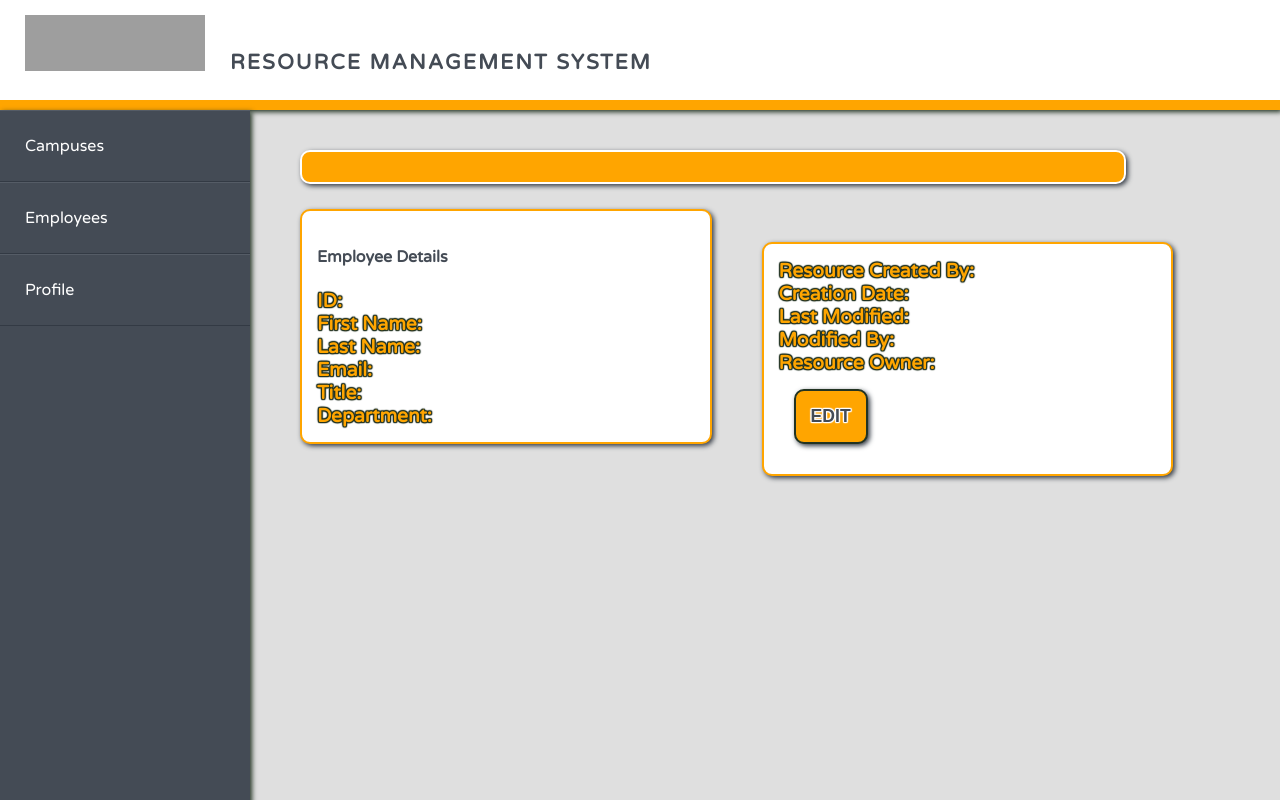
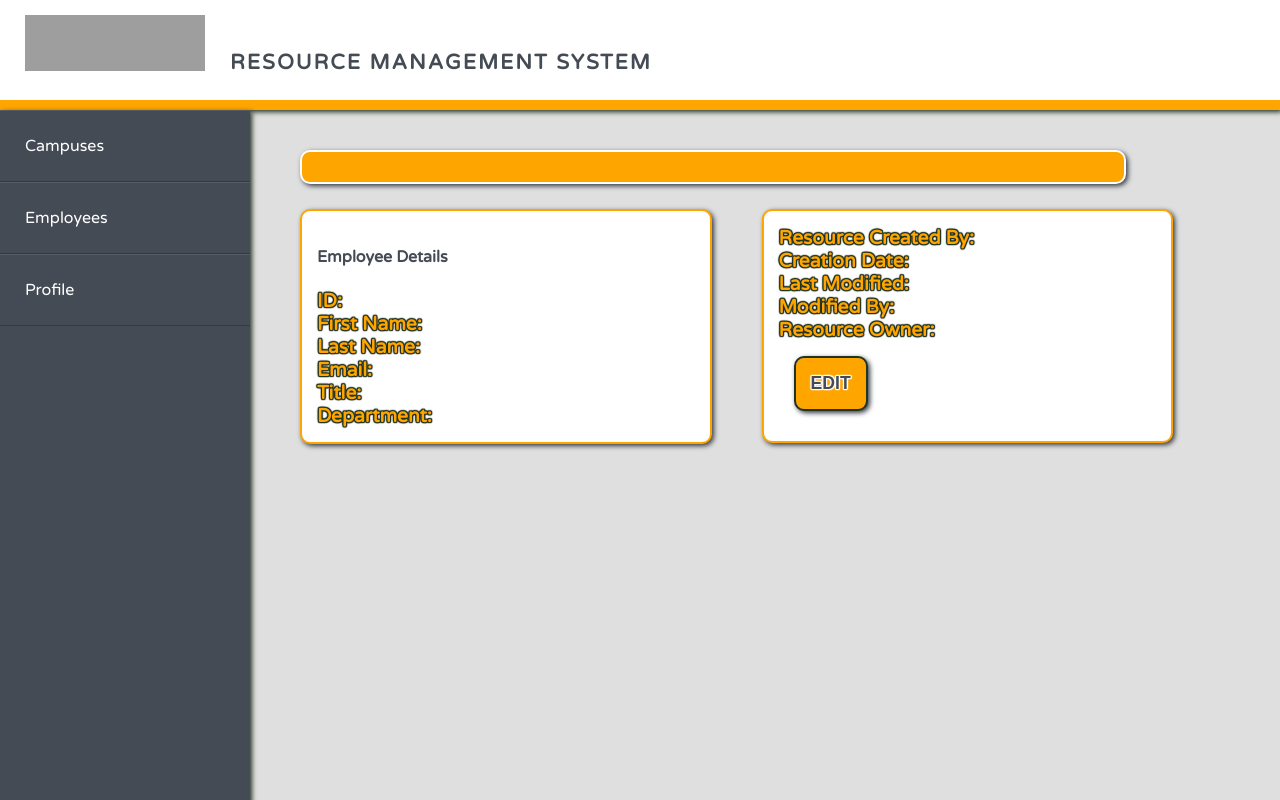
Before and after one commit to revature-rms/rms-ui, a React (Create React App) app: page /employee-details in a window 1280 px wide. Built offline with nearby package versions, Linux system fonts and the light colour scheme; grey boxes are pictures that could not be loaded.

Commit message:
Fixed half-card alignment issue.

```diff
--- a/src/Rms.css
+++ b/src/Rms.css
@@ -28,9 +28,9 @@
   .subnav a {text-decoration:none !important;color:var(--acc2) !important;width:30% !important;display:inline-block !important;transition:1s !important;}
   .subnav a:hover {color:var(--acc2hlt) !important;letter-spacing:1.5px !important;transition:1s !important;}
   .logo {background:url("https://3g4d13k75x47q7v53surz1gi-wpengine.netdna-ssl.com/wp-content/themes/revature/imgs/logo.png") !important;margin:15px 25px !important;width:180px !important;height:56px !important;float:left !important;}
-  .half-card {width:40.6% !important; margin-top:25px !important;border-radius:10px !important;background:var(--wht) !important;border:2px solid var(--acc1) !important;margin-left:50px !important; padding:15px !important;color:var(--acc2) !important;display:inline-block !important;box-shadow:2px 2px 5px var(--acc2dk) !important;}
+  .half-card {width:40.6% !important; margin-top:25px !important;border-radius:10px !important;background:var(--wht) !important;border:2px solid var(--acc1) !important;margin-left:50px !important; padding:15px !important;color:var(--acc2) !important;display:inline-block !important;box-shadow:2px 2px 5px var(--acc2dk) !important;vertical-align:top;}
   .full-card {width:87.2% !important; margin-top:25px !important;border-radius:10px !important;background:var(--wht) !important;border:2px solid var(--acc1) !important;margin-left:50px !important; padding:15px !important;color:var(--acc2) !important;box-shadow:2px 2px 5px var(--acc2dk) !important;}
-  .btn {font-size:1.1em !important;color:var(--acc2) !important;background:var(--acc1) !important;text-shadow:var(--wht) 1px 1px 1px, var(--wht) 1px 0px 1px, var(--wht) 1px -1px 1px, var(--wht) 0px 1px 1px, var(--wht) 0px -1px 1px, var(--wht) -1px 1px 1px, var(--wht) -1px 0px 1px, var(--wht) -1px -1px 1px; border-radius:10px !important;padding:15px !important;border:2px solid var(--dkgry) !important;font-weight:bold !important;transition:1s !important;display:inline-block !important;margin:15px !important;text-transform:uppercase !important;box-shadow:2px 2px 5px var(--acc2dk) !important;}
+  .btn {font-size:1.1em !important;color:var(--acc2) !important;background:var(--acc1) !important;text-shadow:var(--wht) 1px 1px 1px, var(--wht) 1px 0px 1px, var(--wht) 1px -1px 1px, var(--wht) 0px 1px 1px, var(--wht) 0px -1px 1px, var(--wht) -1px 1px 1px, var(--wht) -1px 0px 1px, var(--wht) -1px -1px 1px; border-radius:10px !important;padding:15px !important;border:2px solid var(--dkgry) !important;font-weight:bold !important;transition:1s !important;margin:15px !important;text-transform:uppercase !important;box-shadow:2px 2px 5px var(--acc2dk) !important;}
   .btn:hover {color:var(--acc2hlt) !important;transition:1s !important;border:2px solid var(--acc2hlt) !important;}
   .tblbox {box-shadow:2px 2px 5px var(--acc2dk) !important;width:85% !important;border-radius:10px !important;margin:auto !important;}
   .tblhdr {width:100% !important;background:var(--acc1) !important;color:var(--wht) !important;font-weight:bold !important;font-size:1.5em !important;text-align:center !important;text-transform:uppercase !important;padding-top:10px !important;padding-bottom:10px !important;border-top-left-radius:10px !important;border-top-right-radius:10px !important;text-shadow:var(--dkgry) 1px 1px 1px, var(--dkgry) 1px 0px 1px, var(--dkgry) 1px -1px 1px, var(--dkgry) 0px 1px 1px, var(--dkgry) 0px -1px 1px, var(--dkgry) -1px 1px 1px, var(--dkgry) -1px 0px 1px, var(--dkgry) -1px -1px 1px !important;}
--- a/src/components/EmployeeDetails-component/EmployeeDetailsComponent.tsx
+++ b/src/components/EmployeeDetails-component/EmployeeDetailsComponent.tsx
@@ -32,7 +32,7 @@ export class EmployeeDetailsComponent extends React.Component<IEmployeeDetailsPr
                     <b>Last Name:</b>  {this.props.employee ? this.props.employee.lastName : ''}<br/>
                     <b>Email:</b>  {this.props.employee ? this.props.employee.email : ''}<br/>
                     <b>Title:</b> {this.props.employee ? this.props.employee.title : ''}<br/>
-                    <b>Department:</b>  {this.props.employee ? this.props.employee.department : ''}<br/>
+                    <b>Department:</b>  {this.props.employee ? this.props.employee.department : ''}
                 </div>
                 <div className="half-card">
                     <b>Resource Created By:</b> {this.props.employee ? this.props.employee.resourceMetadata.resourceCreator : ''}<br/>
```
